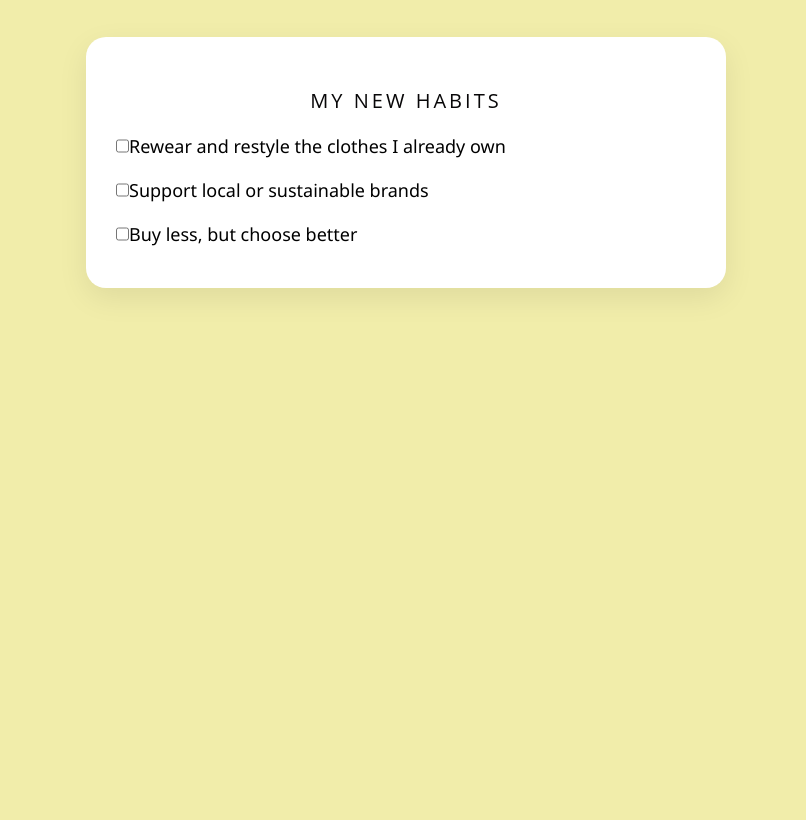
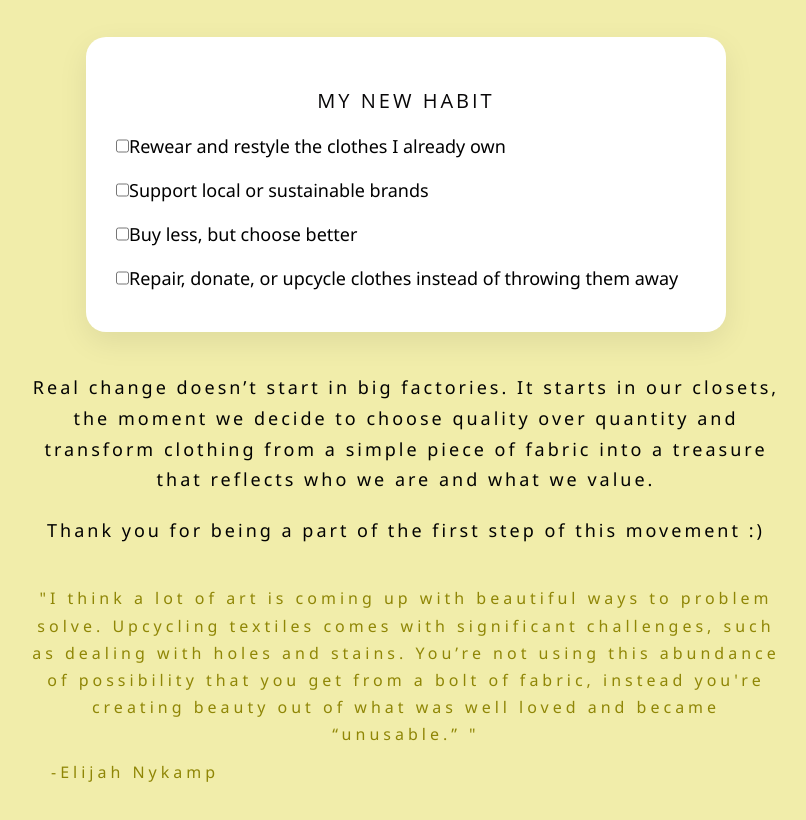
Before and after one commit to Isabellagg19/CareWear-Dare, a plain HTML site: page congratulations.html in a window 1280 px wide. Shown: the part 750-1570 px from the top of the page, without its empty margins (234-1040 px from the left). Before the commit the page ends 1078 px from the top, so only its background shows below. Drawn offline with Linux system fonts and the light colour scheme.

Commit message:
congratulations page commit

```diff
--- a/congratulations.html
+++ b/congratulations.html
@@ -3,8 +3,9 @@
     <head>
         <meta charset="UTF-8">
         <meta name="viewport" content="width=device-width, initial-scale=1.0" />
-        <title>congratulations</title>
+        <title>One last step</title>
         <link rel="stylesheet" href="style.css">
+        <link href="https://fonts.googleapis.com/css2?family=Poiret+One&display=swap" rel="stylesheet">
     </head>
 
     <body class="congratulations-body">
@@ -23,10 +24,21 @@
         </div>
 
         <div class="checklist">
-            <h4>My new habits</h4>
+            <h4>My new habit</h4>
             <label><input type="checkbox"> Rewear and restyle the clothes I already own</label>
             <label><input type="checkbox"> Support local or sustainable brands</label>
             <label><input type="checkbox"> Buy less, but choose better</label>
+            <label><input type="checkbox"> Repair, donate, or upcycle clothes instead of throwing them away</label>
+        </div>
+        <div class="subtitle-congratulations2">
+            <p class="space">Real change doesn’t start in big factories. It starts in our closets, the moment we decide to choose quality over quantity and transform clothing from a simple piece of fabric into a treasure that reflects who we are and what we value. </p>
+            <p class="space">Thank you for being a part of the first step of this movement :) </p>
+
+        </div>
+        <div class="quote">
+            <p>"I think a lot of art is coming up with beautiful ways to problem solve. Upcycling textiles comes with significant challenges, such as dealing with holes and stains. You’re not using this abundance of possibility that you get from a bolt of fabric, instead you're creating beauty out of what was well loved and became “unusable.” "</p>
+
+            <p class="name-quote">-Elijah Nykamp</p>
         </div>
 
     </body>
--- a/style.css
+++ b/style.css
@@ -631,3 +631,45 @@ font-weight: bold;
   border-radius: 20px;
   box-shadow: 0 10px 30px rgba(0,0,0,0.08);
 }
+
+.subtitle-congratulations2 {
+    font-family: "Open Sans", sans-serif;
+    font-weight: 400;
+    letter-spacing: 3px;
+    color: #020202;
+    font-size: 18px;
+    max-width: 750px;
+    margin: 40px auto;
+    line-height: 1.7;
+    text-align: center;
+}
+
+.final-mesagge {
+    font-family: "Open Sans", sans-serif;
+    font-weight: 400;
+    letter-spacing: 3px;
+    color: #020202;
+    font-size: 22px;
+    max-width: 750px;
+    margin: 40px auto;
+    line-height: 1.7;
+    text-align: center;
+}
+
+.quote {
+    font-family: "Poiret One", sans-serif;
+    font-size: 16px;
+    font-weight: 400;
+    color: #8f8606;
+    letter-spacing: 4px;
+    max-width: 750px;
+    margin: 40px auto;
+    line-height: 1.7;
+    text-align: center;
+}
+
+.name-quote{
+    text-align: left;
+    margin-top: 10px;
+    margin-left: 20px;
+}
```
